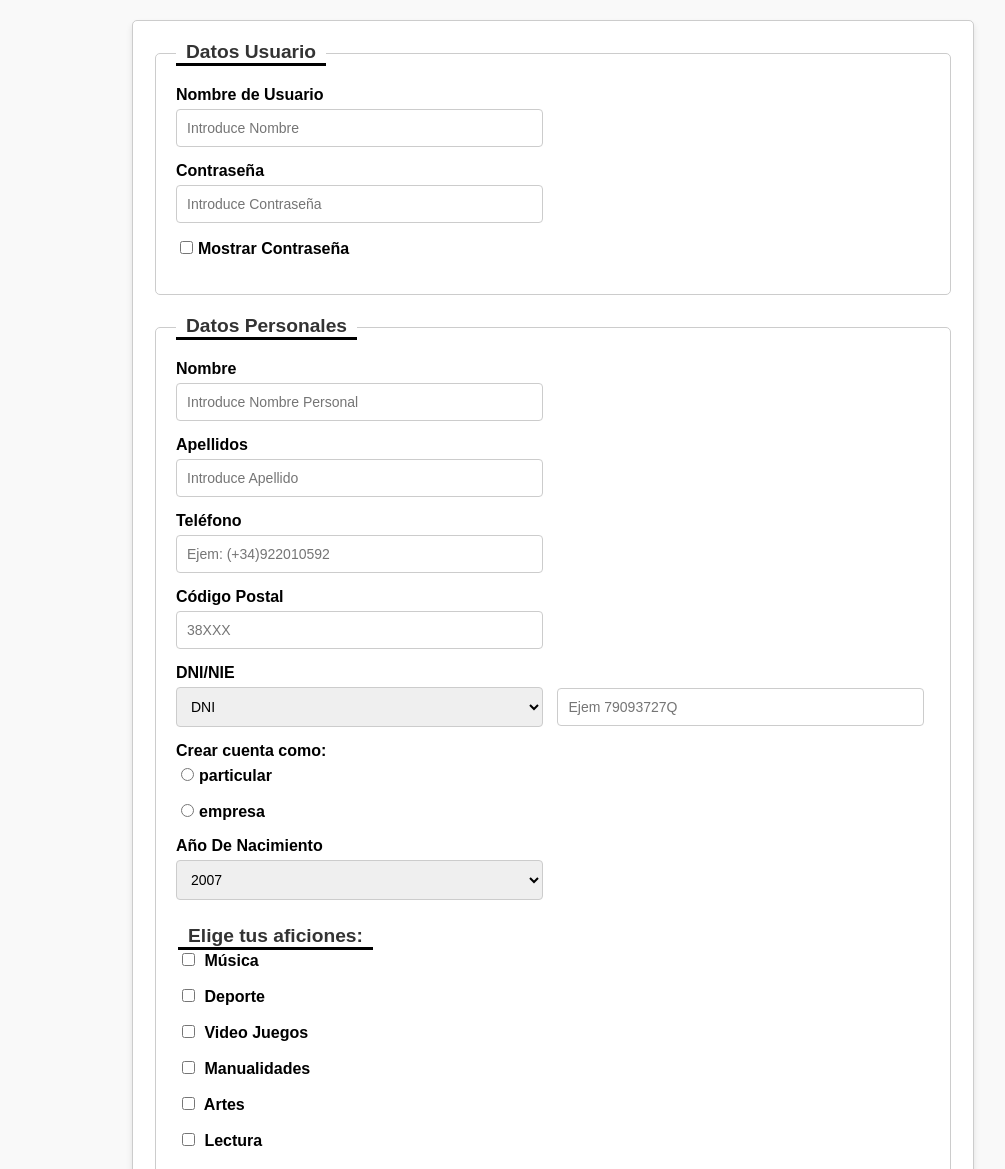
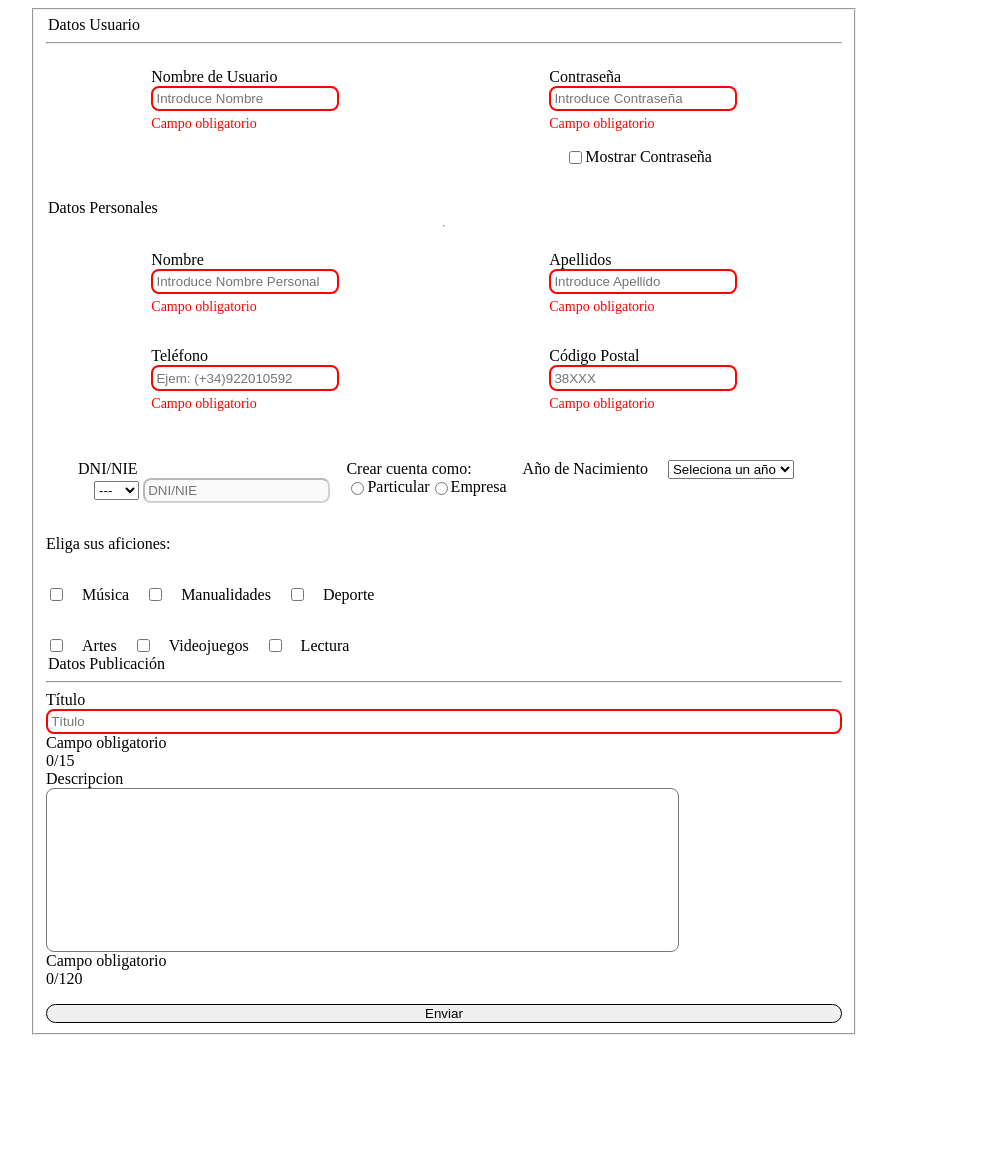
Before and after one commit to Pabloski44/DEW, a plain HTML site: page Unidad 4/UT04-01/Index.html in a window 1280 px wide. Shown: the top 1169 px of the page, without its empty margins (87-1092 px from the left). After the commit the page ends 1043 px from the top, so only its background shows below. Drawn offline with Linux system fonts and the light colour scheme.

Commit message:
Add files via upload

```diff
--- a/Unidad 4/UT04-01/Index.html
+++ b/Unidad 4/UT04-01/Index.html
@@ -4,80 +4,135 @@
     <meta charset="UTF-8">
     <meta name="viewport" content="width=device-width, initial-scale=1.0">
     <title>Formulario Usuario</title>
-    <link rel="stylesheet" href="style.css">
+    <link rel="stylesheet" href="/UT04-01/style.css">
 </head>
 <body>
+    <div class="div-main">
         <form method="post" action="https://www.w3schools.com/action_page.php" class="Formulario">
             <fieldset>
+            <div class="datos-usuario">
                 <legend>Datos Usuario</legend>
+                <hr>
+                <div class="usuario">
+                    <div>
                         <label for ="Nombre">Nombre de Usuario</label>
-            <input type="text" id="Nombre De Usuario" name="Nombre de Usuario" placeholder="Introduce Nombre" required>
-
+                        <input type="text" id="NombreUsuario" name="NombreUsuario" placeholder="Introduce Nombre" minlength="4" maxlength="20" required>
+                        <span class="mensaje-error">Campo obligatorio</span>
+                    </div>
+                    <div>
                         <label for ="Contraseña">Contraseña</label>
-            <input type="password" id="Contraseña" name="Contraseña" placeholder="Introduce Contraseña" required>
-            <label>
-                <input type="checkbox" id="Mostrar Contraseña">Mostrar Contraseña
-            </label>
-        </fieldset>
-        <fieldset>
+                        <input type="password" id="Contrasena" name="Contrasena" placeholder="Introduce Contraseña" pattern="[0-9]{8}" required>
+                        <span class="mensaje-error">Campo obligatorio</span>
+                        <div>
+                            <input onchange="mostrarPassword()" id="checkpass" name="checkpass" type="checkbox">
+                            <label id="checkpassLabel" for="checkpass">Mostrar Contraseña</label>
+                        </div>
+                    </div>
+                </div>
+            </div>
+            <div class="datos-personales">
                 <legend>Datos Personales</legend>
+                <hr>
+                <div class="personal">
+                    <div>
                         <label for="NombrePersonal">Nombre</label>
-            <input type="text" id="Nombre Personal" name="Nombre Personal" placeholder="Introduce Nombre Personal" required>
-
+                        <input type="text" id="Nombre" name="Nombre" placeholder="Introduce Nombre Personal" minlength="4" maxlength="20" required>
+                        <span class="mensaje-error">Campo obligatorio</span>
+                    </div>
+                    <div>
                         <label for="Apellido">Apellidos</label>
-            <input type="text" id="Apellido" name="Apellido" placeholder="Introduce Apellido" required>
-
+                        <input type="text" id="Apellidos" name="Apellidos" placeholder="Introduce Apellido" minlength="4" maxlength="20" required>
+                        <span class="mensaje-error">Campo obligatorio</span>
+                    </div>
+                </div>
+                <div class="personal">
+                    <div>
                         <label for="Teléfono">Teléfono</label>
-            <input type="tel" id="Teléfono" name="Teléfono" placeholder="Ejem: (+34)922010592" required>
-
+                        <input type="telInput" id="Telefono" name="Telefono" placeholder="Ejem: (+34)922010592"  pattern="\(\+34\)922[0-9]{6}" maxlength="14" required>
+                        <span class="mensaje-error">Campo obligatorio</span>
+                    </div>
+                    <div>
                         <label for="CódigoPostal">Código Postal</label>
-            <input type="text" id="CódigoPostal" name="CódigoPostal" placeholder="38XXX" required>
-
+                        <input type="text" id="CodigoPostal" name="CodigoPostal" placeholder="38XXX" pattern="38[0-9]{3}" required>
+                        <span class="mensaje-error">Campo obligatorio</span>
+                    </div>
+                </div>
+                <div class="personal2">
+                    <div>
                         <label for="dni">DNI/NIE</label>
-            <select id="dni" name="dni" required>
-                <option value="dni">DNI</option>
-                <option value="nie">NIE</option>
+                        <span class="error" id="errordni"></span>
+                        <div>
+                            <select id="stateSelect" onchange="ChangeState()" name="Documento"
+                                class="select-dni" required>
+                                <option value="none" hidden selected>---</option>
+                                <option value="DNI">DNI</option>
+                                <option value="NIE">NIE</option>
                             </select>
-            <input type="text" id="dninie" name="dni/nie" placeholder="Ejem 79093727Q" required>
-
-            <label>Crear cuenta como:</label>
-            <label><input type="radio" name="radio" value="particular" required>particular</label>
-            <label><input type="radio" name="radio" value="empresa" required>empresa</label>
-
-            <label for="AñoNacimiento">Año De Nacimiento</label>
-            <select id="AñoNacimiento" name="AñoNacimiento" required>
-                <option value="2002" selected>2007</option>
-                <option value="2001">2006</option>
-                <option value="2001">2005</option>
-                <option value="2001">2004</option>
-                <option value="2001">2003</option>
-                <option value="2001">2002</option>
-                <option value="2001">2001</option>
+                            <input type="text" id="DNI" name="DNINIE" placeholder="DNI/NIE" disabled maxlength="9" required>
+                        </div>
+                        <span id="errorDNINIE"></span>
+                    </div>
+                    <div>
+                        <label for="cuenta">Crear cuenta como:</label>
+                        <div class="cuenta">
+                            <input name="Cuenta" value="Particular" type="radio">
+                            <label for="Cuenta">Particular</label>
+                                <input name="Cuenta" value="Empresa" type="radio">
+                                <label for="Cuenta">Empresa</label>
+                        </div>
+                        <span id="errorcuenta" class="error"></span>
+                    </div>
+                    <div>
+                        <label for="anio">Año de Nacimiento</label>
+                        <select id="selecionar-anio" name="AnioNacimiento" required>
+                            <option value="" hidden selected>Seleciona un año</option>
                         </select>
-
-            <fieldset>
-                <legend>Elige tus aficiones:</legend>
-                <label><input type="checkbox" name="hobbies" value="musica"> Música</label>
-                <label><input type="checkbox" name="hobbies" value="deporte"> Deporte</label>
-                <label><input type="checkbox" name="hobbies" value="videojuegos"> Video Juegos</label>
-                <label><input type="checkbox" name="hobbies" value="manualidades"> Manualidades</label>
-                <label><input type="checkbox" name="hobbies" value="artes"> Artes</label>
-                <label><input type="checkbox" name="hobbies" value="lectura"> Lectura</label>
-            </fieldset>
-
-        </fieldset>
-
-        <fieldset>
-            <legend>Datos publicación</legend>
-            <label for="Titulo">Título</label>
-            <input type="text" id="Titulo" name="Titulo" placeholder="Título" maxlength="15" required>
-
-            <label for="descripcion">Descripción</label>
-            <textarea id="descripcion" name="descripcion" placeholder="Descripción" maxlength="120" required></textarea>
-        </fieldset>
-
+                    </div>
+                </div>
+                <div class="eleccion-aficiones">
+                    <label>Eliga sus aficiones:</label>
+                    <div>
+                        <input type="checkbox" id="aficion1" name="Aficiones" value="Musica">
+                        <label for="Aficiones1">Música</label>
+                        <input type="checkbox" id="aficion2" name="Aficiones" value="Manualidades">
+                        <label for="Aficiones2">Manualidades</label>
+                        <input type="checkbox" id="aficion3" name="Aficiones" value="Deportes">
+                        <label for="Aficiones3">Deporte</label>
+                    </div>
+                    <div>
+                        <input type="checkbox" id="aficion4" name="Aficiones" value="Artes">
+                        <label for="Aficiones4">Artes</label>
+                        <input type="checkbox" id="aficion5" name="Aficiones" value="Videojuegos" >
+                        <label for="Aficiones5">Videojuegos</label>
+                        <input type="checkbox" id="aficion6" name="Aficiones" value="Lectura" >
+                        <label for="Aficiones6">Lectura</label>
+                    </div>
+                    <input type="hidden" id="Formato-Aficiones" name="Aficiones">
+                </div>
+                <span id="errorCheck" class="error"></span>
+                <div class="datos-publicacion">
+                    <legend>Datos Publicación</legend>
+                    <hr>
+                    <div class="text-area">
+                        <label for="PublicacionTitulo">Título</label>
+                        <input type="text" id="title" name="PublicacionTitulo"  minlength="4" maxlength="15" placeholder="Título" required>
+                        <span class="error-message">Campo obligatorio</span>
+                        <span id="titleCount">0/15</span>
+                        <label for="PublicacionDescripcion" rows="4" cols="40">Descripcion</label>
+                        <textarea id="area" name="PublicacionDescripcion" minlength="4" maxlength="120"
+                            required></textarea>
+                        <span class="error-message">Campo obligatorio</span>
+                        <span id="areaCount">0/120</span>
+                    </div>
+                </div>
                 <button type="submit">Enviar</button>
         </fieldset>
     </form>
+    <div id="erroresDiv" class="div-error">
+
+    </div>
+</div>
 </body>
+<script type="module" src="/UT04-01/script.js"></script>
+
 </html>
--- /dev/null
+++ b/Unidad 4/UT04-01/script.js
@@ -0,0 +1,85 @@
+const DOM = {
+    titleCount: document.getElementById("titleCount"),
+    title: document.getElementById("PublicacionTitulo"),
+    descripcion: document.getElementById("PublicacionDescripcion"),
+    areaCount: document.getElementById("areaCount"),
+    dni: document.getElementById("DNI"),
+    select: document.getElementById("stateSelect"),
+    anio: document.getElementById("AnioNacimiento"),
+    nombre: document.getElementById("Nombre"),
+    postal: document.getElementById("CodigoPostal"),
+    form: document.querySelector("form"),
+    errorDni: document.getElementById("errorDNINIE"),
+    errorCheck: document.getElementById("errorCheck"),
+    erroresDiv: document.getElementById("erroresDiv"),
+    aficiones: document.getElementById("Formato-Aficiones"),
+};
+
+// Inicializar los años en el selector
+document.addEventListener("DOMContentLoaded", () => {
+    for (let i = 1920; i <= 2010; i++) {
+        let option = document.createElement("option");
+        option.append(i);
+        option.value = i;
+        DOM.anio.append(option);
+    }
+});
+
+// Función para mostrar u ocultar la contraseña
+function mostrarPassword() {
+    var z = document.getElementById("Contrasena");
+    z.type = (z.type === "password") ? "text" : "password";
+}
+
+// Evento para el título
+DOM.title.addEventListener("input", () => {
+    DOM.titleCount.textContent = `${DOM.title.value.length} / 15`;
+});
+
+// Evento para la descripción
+DOM.descripcion.addEventListener("input", () => {
+    DOM.areaCount.textContent = `${DOM.descripcion.value.length} / 120`;
+});
+
+// Evento para validar el tipo de documento (DNI o NIE)
+DOM.select.addEventListener("change", () => {
+    if (DOM.select.value === "none") {
+        DOM.errorDni.textContent = "Seleccione una de las dos opciones";
+        DOM.errorDni.style.display = "inline";
+    } else {
+        DOM.errorDni.textContent = "";
+        DOM.errorDni.style.display = "none";
+    }
+});
+
+// Validación de las aficiones
+DOM.form.addEventListener("submit", (e) => {
+    // Validación del código postal
+    if (DOM.postal.validationMessage !== "") {
+        alert("Fatal: Rellena correctamente el código postal");
+        e.preventDefault();
+    }
+
+    // Validación de aficiones
+    const checkboxes = document.querySelectorAll('input[name="Aficiones"]:checked');
+    if (checkboxes.length < 2) {
+        e.preventDefault();
+        DOM.errorCheck.textContent = "Selecciona al menos 2 aficiones";
+        DOM.errorCheck.style.display = "inline";
+    } else {
+        const aficionesElegidas = Array.from(checkboxes).map(checkbox => checkbox.value);
+        DOM.aficiones.value = aficionesElegidas.join(",");
+        DOM.errorCheck.textContent = "";
+        DOM.errorCheck.style.display = "none";
+    }
+
+    // Validación del DNI/NIE
+    if (DOM.dni.validationMessage !== "") {
+        DOM.errorDni.textContent = "Formato incorrecto";
+        DOM.errorDni.style.display = "inline";
+        e.preventDefault();
+    } else {
+        DOM.errorDni.textContent = "";
+        DOM.errorDni.style.display = "none";
+    }
+});
--- a/Unidad 4/UT04-01/style.css
+++ b/Unidad 4/UT04-01/style.css
@@ -1,99 +1,136 @@
-/* General Styles */
-body {
-    font-family: Arial, sans-serif;
-    margin: 20px;
-    padding: 0;
-    background-color: #f9f9f9;
+.div-main {
+    display: flex;
+    flex-direction: row;
+    justify-content: space-around;
 }
 
-form {
-    max-width: 800px;
-    margin: 0 auto;
-    padding: 20px;
-    border: 1px solid #ccc;
-    border-radius: 5px;
-    background-color: #fff;
-    box-shadow: 0 4px 6px rgba(0, 0, 0, 0.1);
+button {
+    border: solid;
+    border-radius: 1rem;
+    border-width: 0.1rem;
+    margin-top: 1rem;
+  }
+
+  input:invalid {
+    border: 2px solid red;
+  }
+
+  input:invalid + .mensaje-error {
+    display: block;
+    color: red;
+    font-size: 14px;
+    margin-top: 5px;
+  }
+
+  input:valid + .mensaje-error {
+    display: none;
+  }
+
+
+
+.formulario {
+    display: flex;
+    flex-direction: column;
+    align-items: center;
 }
 
-/* Fieldset and Legend */
-fieldset {
-    margin-bottom: 20px;
-    border: 1px solid #ccc;
-    border-radius: 5px;
-    padding: 20px;
+.error {
+    color: red;
+    font-size: 14px;
+    display: none;
 }
 
-legend {
-    font-size: 1.2rem;
-    font-weight: bold;
-    color: #333;
-    padding: 0 10px;border-bottom: 3px solid black;
+.usuario {
+    display: flex;
+    flex-direction: row;
+    justify-content: space-around;
 }
 
-/* Labels and Inputs */
-label {
-    display: block;
-    margin-bottom: 5px;
-    font-weight: bold;
+.usuario div {
+    display: flex;
+    flex-direction: column;
+    padding: 1rem;
 }
 
-input, select, textarea {
-    width: calc(50% - 10px); /* Adjusts input width */
-    padding: 10px;
-    margin-bottom: 15px;
-    border: 1px solid #ccc;
-    border-radius: 4px;
-    font-size: 14px;
-    box-sizing: border-box;
+.usuario div div {
+    display: flex;
+    flex-direction: row;
+}
+
+.datos-personales {
+    display: flex;
+    flex-direction: column;
+}
+
+.personal label {
+    display: block;
+}
+
+.personal {
+    display: flex;
+    flex-direction: row;
+    justify-content: space-around;
+}
+
+.personal div {
+    padding: 1rem;
+}
+
+.personal2 {
+    display: flex;
+    flex-direction: row;
+    padding: 2rem;
+}
+
+.personal2 > div {
+    margin-right: 1rem;
+}
+
+.personal2 select {
+    margin-left: 1rem;
+}
+
+.cuenta{
+    display: flex;
+    flex-direction: row;
+}
+
+.text-area {
+    display: flex;
+    flex-direction: column;
 }
 
 textarea {
-    width: 100%;
-    height: 80px;
+    width: 625px; height: 155px;
     resize: none;
 }
 
-/* Group Styles for Two Columns */
-input[type="radio"], input[type="checkbox"] {
-    width: auto;
-    margin-right: 5px;
+input, textarea{
+    border-radius: 0.5rem;
+    padding: 0.2rem;
 }
 
-label[for="Mostrar Contraseña"] {
-    display: inline-block;
+.eleccion-aficiones{
+    display: grid;
+    flex-direction: repeat(3, 1fr);
+    gap: 2rem;
 }
 
-fieldset > fieldset {
-    margin-top: 10px;
-    border: none;
-    padding: 0;
+.eleccion-aficiones div {
+    display: flex;
+    flex-direction: row;
+    align-items: center;
+    justify-content: flex-start;
+    gap:1rem;
 }
 
-/* Form Layout */
-input[type="text"], input[type="password"], input[type="tel"], select {
-    display: inline-block;
-    margin-right: 10px;
+.word {
+    justify-content: end;
 }
 
-input[type="text"]:nth-child(even), input[type="tel"]:nth-child(even) {
-    margin-right: 0;
+.div-error{
+    display: flex;
+    flex-direction: column;
+    justify-content: center;
+
 }
-
-/* Button Styles */
-button {
-    display: block;
-    width: 100%;
-    padding: 10px;
-    background-color: black;
-    color: white;
-    border: none;
-    border-radius: 5px;
-    font-size: 16px;
-    cursor: pointer;
-    margin-top: 10px;
-}
-
-button:hover {
-    background-color: black;
-}
```
Lines whose indentation alone changed are shown as unchanged.
